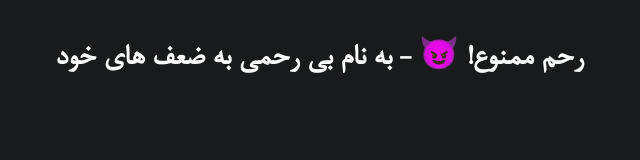
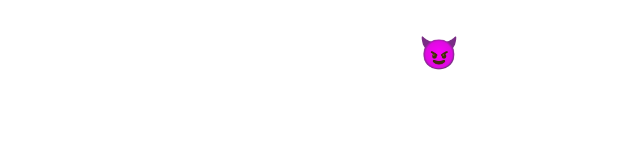
Before and after one commit to pzaeemfar/nomercy-ir, a plain HTML site: page index.html in a window 1280 px wide. Shown: the whole page, without its empty margins (321-961 px from the left). Drawn offline with Linux system fonts and the light colour scheme; no server answers.

Commit message:
Change background color

```diff
--- a/assets/css/style.css
+++ b/assets/css/style.css
@@ -1,12 +1,11 @@
 @font-face {
-    font-family: 'B Nazanin';
-    src: url('../fonts/b-nazanin.ttf');
+  font-family: "B Nazanin";
+  src: url("../fonts/b-nazanin.ttf");
 }
 
 body {
-    background-color: #181a1b;
   color: white;
-    font-family: 'B Nazanin';
+  font-family: "B Nazanin";
 }
 .site-header {
   padding: 5px;
```
Lines whose indentation alone changed are shown as unchanged.
